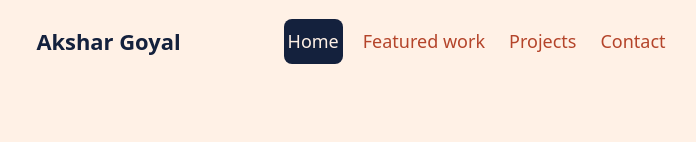
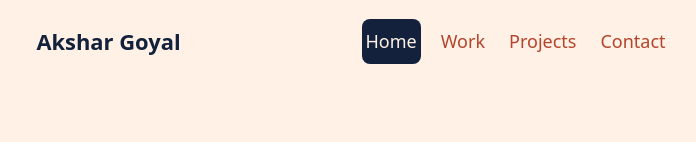
Before and after one commit to AksharGoyal/AksharGoyal.github.io, a plain HTML site: page index.html in a window 1280 px wide. Shown: the top 142 px of the page, without its empty margins (289-985 px from the left). Drawn offline with Linux system fonts and the light colour scheme.

Commit message:
chore: rename featured work to work in tab

```diff
--- a/index.html
+++ b/index.html
@@ -65,7 +65,7 @@
       <nav aria-label="Main">
         <ul>
           <li><a href="/" aria-current="page">Home</a></li>
-          <li><a href="/work/">Featured work</a></li>
+          <li><a href="/work/">Work</a></li>
           <li><a href="/projects/">Projects</a></li>
           <li><a href="/contact/">Contact</a></li>
         </ul>
```
Also changed, not shown: work/index.html (+1 -1 lines).
